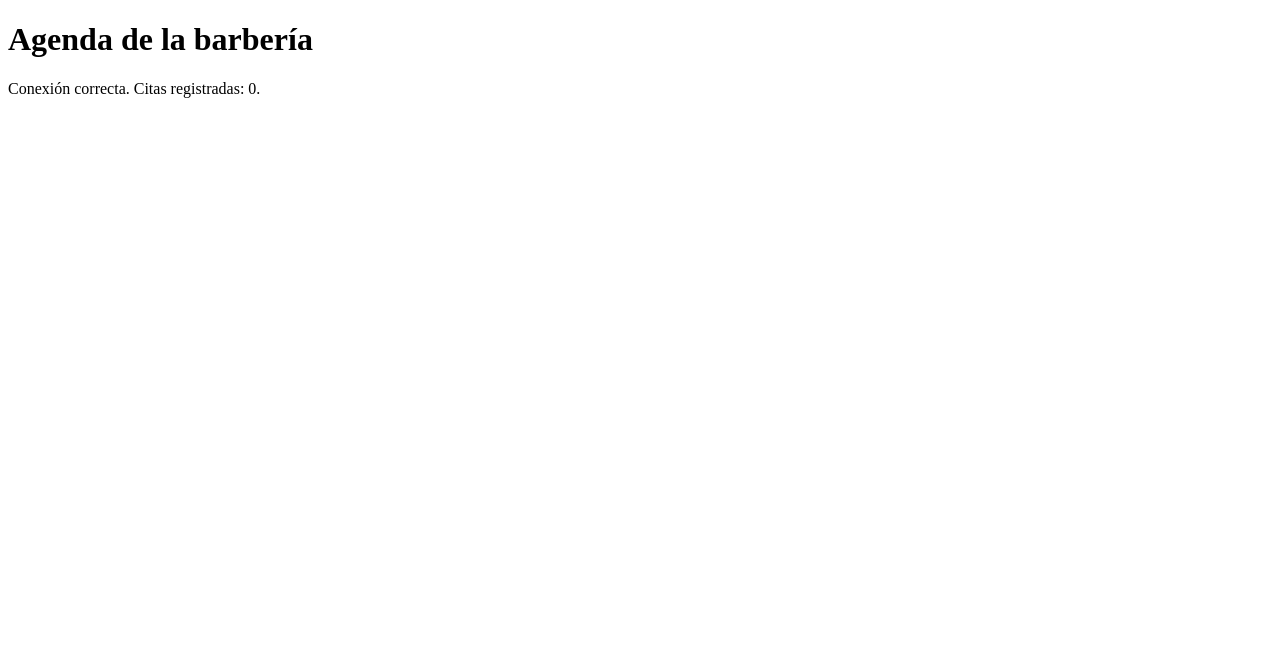
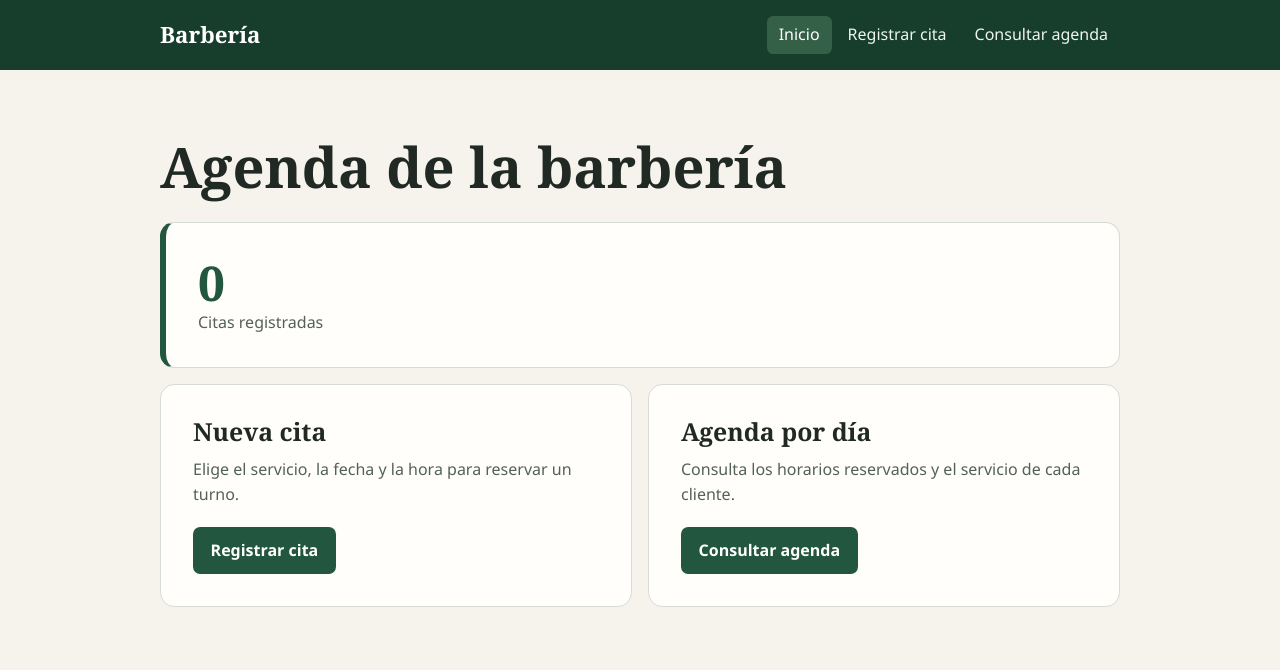
Before and after one commit to AdanCodi/pinedabotelloadanmiguelUnidad4, a PHP site: page / in a window 1280 px wide. Shown: the top 670 px of the page. Run offline with PHP 8.4, Linux system fonts and the light colour scheme; data that the repository does not hold is empty.

Commit message:
Rediseña el inicio e integra la navegación de la barbería

```diff
--- /dev/null
+++ b/estilos.css
@@ -0,0 +1,239 @@
+:root {
+    color-scheme: light;
+    --fondo: #f6f3ec;
+    --papel: #fffefa;
+    --texto: #202923;
+    --secundario: #536158;
+    --verde: #23563f;
+    --verde-oscuro: #173e2d;
+    --linea: #d5dcd3;
+}
+
+* {
+    box-sizing: border-box;
+}
+
+body {
+    margin: 0;
+    background: var(--fondo);
+    color: var(--texto);
+    font: 1rem/1.55 "Segoe UI", Arial, sans-serif;
+}
+
+a {
+    color: var(--verde);
+}
+
+.barra {
+    background: var(--verde-oscuro);
+    color: white;
+}
+
+.barra-interior,
+main {
+    width: min(100% - 2rem, 960px);
+    margin-inline: auto;
+}
+
+.barra-interior {
+    display: flex;
+    justify-content: space-between;
+    align-items: center;
+    flex-wrap: wrap;
+    gap: .75rem 2rem;
+    padding-block: 1rem;
+}
+
+.marca {
+    color: white;
+    font: bold 1.4rem Georgia, serif;
+    text-decoration: none;
+}
+
+nav {
+    display: flex;
+    flex-wrap: wrap;
+    gap: .25rem;
+}
+
+nav a {
+    padding: .4rem .75rem;
+    color: #edf5ee;
+    text-decoration: none;
+    border-radius: .4rem;
+}
+
+nav a:hover,
+nav a[aria-current="page"] {
+    background: #346047;
+    color: white;
+}
+
+main {
+    margin-block: clamp(1.5rem, 5vw, 4rem);
+}
+
+h1,
+h2 {
+    font-family: Georgia, serif;
+    line-height: 1.15;
+}
+
+h1 {
+    margin: 0 0 1.5rem;
+    font-size: clamp(2rem, 5vw, 3.5rem);
+}
+
+h2 {
+    margin: 0 0 .75rem;
+    font-size: 1.55rem;
+}
+
+.resumen,
+.tarjeta,
+main form,
+.tabla-contenedor {
+    background: var(--papel);
+    border: 1px solid var(--linea);
+    border-radius: .9rem;
+}
+
+.resumen,
+.tarjeta,
+main form {
+    padding: clamp(1.2rem, 3vw, 2rem);
+}
+
+.resumen {
+    border-left: .4rem solid var(--verde);
+}
+
+.resumen p,
+.tarjeta p {
+    margin: 0;
+    color: var(--secundario);
+}
+
+.total {
+    display: block;
+    font: bold 3rem/1.15 Georgia, serif;
+    color: var(--verde);
+}
+
+.opciones {
+    display: grid;
+    grid-template-columns: repeat(auto-fit, minmax(min(100%, 260px), 1fr));
+    gap: 1rem;
+    margin-top: 1rem;
+}
+
+.tarjeta {
+    display: flex;
+    flex-direction: column;
+    align-items: flex-start;
+}
+
+.tarjeta p {
+    flex: 1;
+    margin-bottom: 1.25rem;
+}
+
+.boton,
+button {
+    display: inline-block;
+    padding: .7rem 1.1rem;
+    border: 0;
+    border-radius: .45rem;
+    background: var(--verde);
+    color: white;
+    font: inherit;
+    font-weight: 600;
+    text-decoration: none;
+    cursor: pointer;
+}
+
+.boton:hover,
+button:hover {
+    background: var(--verde-oscuro);
+}
+
+main form {
+    max-width: 620px;
+    margin-bottom: 2rem;
+}
+
+form p {
+    margin: 0 0 1rem;
+}
+
+label {
+    display: block;
+    margin-bottom: .3rem;
+    font-weight: 600;
+}
+
+label + br {
+    display: none;
+}
+
+input:not([type="hidden"]),
+select {
+    width: 100%;
+    padding: .7rem;
+    border: 1px solid #8b998e;
+    border-radius: .4rem;
+    background: white;
+    color: var(--texto);
+    font: inherit;
+}
+
+form > button {
+    margin-top: .75rem;
+}
+
+:focus-visible {
+    outline: 3px solid #b87412;
+    outline-offset: 3px;
+}
+
+[role="status"],
+[role="alert"] {
+    padding: .8rem 1rem;
+    border-radius: .45rem;
+}
+
+[role="status"] {
+    background: #e0efe4;
+    color: #194b2c;
+}
+
+[role="alert"] {
+    background: #fbe8e4;
+    color: #812f24;
+}
+
+.tabla-contenedor {
+    overflow-x: auto;
+}
+
+table {
+    width: 100%;
+    border-collapse: collapse;
+    text-align: left;
+}
+
+th,
+td {
+    padding: .8rem 1rem;
+    border-bottom: 1px solid var(--linea);
+    vertical-align: top;
+}
+
+th {
+    background: #e7ede5;
+    color: var(--verde-oscuro);
+}
+
+tbody tr:last-child td {
+    border-bottom: 0;
+}
--- a/index.php
+++ b/index.php
@@ -1,24 +1,52 @@
 <?php
+$totalCitas = null;
 
 try {
     require __DIR__ . '/conexion.php';
-
-    $total = (int) $conexion->query('SELECT COUNT(*) FROM citas')->fetchColumn();
-    $mensaje = "Conexión correcta. Citas registradas: $total.";
+    $totalCitas = (int) $conexion
+        ->query('SELECT COUNT(*) FROM citas')
+        ->fetchColumn();
 } catch (PDOException $error) {
     http_response_code(500);
     error_log($error->getMessage());
-    $mensaje = 'Error de conexión. Revisa MySQL y el nombre de la base de datos.';
 }
 ?>
 <!DOCTYPE html>
 <html lang="es">
 <head>
     <meta charset="UTF-8">
-    <title>Agenda de la barbería</title>
+    <meta name="viewport" content="width=device-width, initial-scale=1">
+    <title>Inicio | Barbería</title>
+    <link rel="stylesheet" href="estilos.css">
 </head>
 <body>
-    <h1>Agenda de la barbería</h1>
-    <p><?= htmlspecialchars($mensaje, ENT_QUOTES, 'UTF-8') ?></p>
+    <?php require __DIR__ . '/menu.php'; ?>
+
+    <main>
+        <h1>Agenda de la barbería</h1>
+
+        <section class="resumen" aria-label="Resumen de citas">
+            <?php if ($totalCitas !== null): ?>
+                <strong class="total"><?= $totalCitas ?></strong>
+                <p><?= $totalCitas === 1 ? 'Cita registrada' : 'Citas registradas' ?></p>
+            <?php else: ?>
+                <p role="alert">No se pudo consultar el total de citas.</p>
+            <?php endif; ?>
+        </section>
+
+        <div class="opciones">
+            <section class="tarjeta">
+                <h2>Nueva cita</h2>
+                <p>Elige el servicio, la fecha y la hora para reservar un turno.</p>
+                <a class="boton" href="registrar.php">Registrar cita</a>
+            </section>
+
+            <section class="tarjeta">
+                <h2>Agenda por día</h2>
+                <p>Consulta los horarios reservados y el servicio de cada cliente.</p>
+                <a class="boton" href="agenda.php">Consultar agenda</a>
+            </section>
+        </div>
+    </main>
 </body>
 </html>
--- /dev/null
+++ b/menu.php
@@ -0,0 +1,24 @@
+<?php
+$paginaActual = basename($_SERVER['SCRIPT_NAME']);
+
+$paginas = [
+    'index.php' => 'Inicio',
+    'registrar.php' => 'Registrar cita',
+    'agenda.php' => 'Consultar agenda',
+];
+?>
+
+<header class="barra">
+    <div class="barra-interior">
+        <a class="marca" href="index.php">Barbería</a>
+
+        <nav aria-label="Navegación principal">
+            <?php foreach ($paginas as $ruta => $titulo): ?>
+                <a href="<?= $ruta ?>"
+                   <?= $paginaActual === $ruta ? 'aria-current="page"' : '' ?>>
+                    <?= $titulo ?>
+                </a>
+            <?php endforeach; ?>
+        </nav>
+    </div>
+</header>
--- a/registrar.php
+++ b/registrar.php
@@ -81,8 +81,10 @@ if ($_SERVER['REQUEST_METHOD'] === 'POST') {
     <meta charset="UTF-8">
     <meta name="viewport" content="width=device-width, initial-scale=1">
     <title>Registrar cita | Barbería</title>
+    <link rel="stylesheet" href="estilos.css">
 </head>
 <body>
+    <?php require __DIR__ . '/menu.php'; ?>
     <main>
         <h1>Registrar cita en la barbería</h1>
 
@@ -136,9 +138,6 @@ if ($_SERVER['REQUEST_METHOD'] === 'POST') {
 
             <button type="submit">Guardar cita</button>
         </form>
-
-        <p><a href="index.php">Ver total de citas registradas</a></p>
-        <p><a href="agenda.php">Consultar agenda por fecha</a></p>
     </main>
 </body>
 </html>
```
Also changed, not shown: agenda.php (+16 -3 lines), 1 other file.
